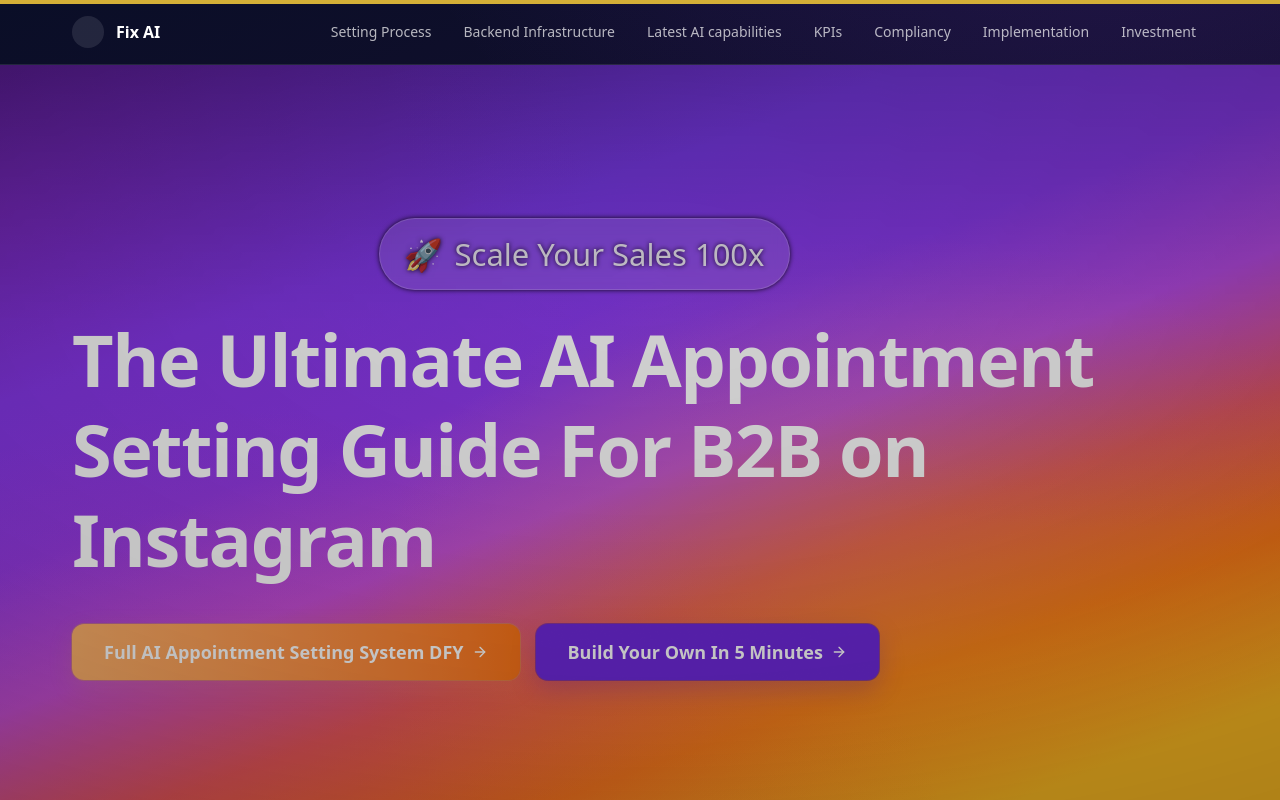
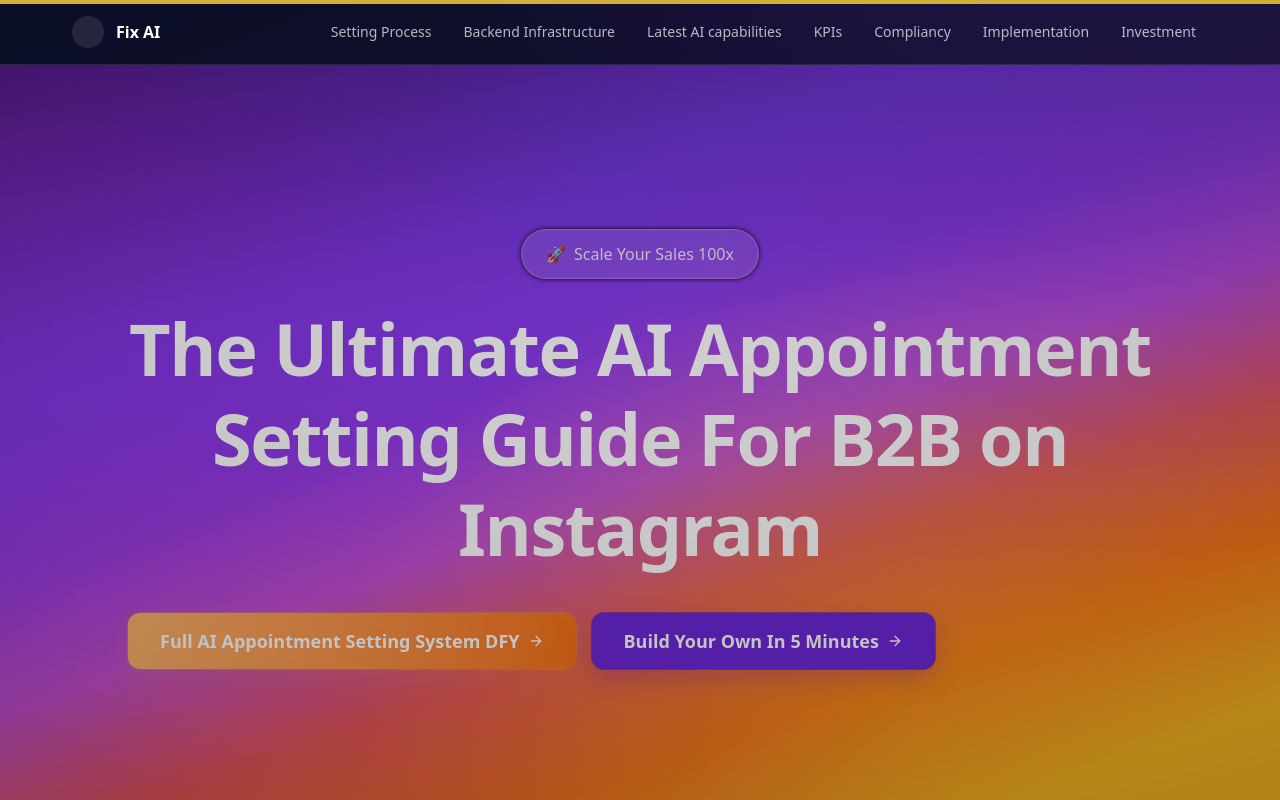
Before and after one commit to FixAIus/ultimate_Resource, a Next.js app: page / in a window 1280 px wide. Shown: the top 800 px of the page. Built offline with nearby package versions, Linux system fonts and the light colour scheme; no server answers.

Commit message:
feat(hero): center align promo pill, increase size by ~7px, add 5px black glow

```diff
--- a/src/components/sections/Hero.tsx
+++ b/src/components/sections/Hero.tsx
@@ -9,15 +9,10 @@ export function Hero() {
     <section className="relative hero-gradient grain-overlay min-h-[92vh] flex items-center pt-32 pb-24">
       <div className="max-w-content mx-auto container-px w-full">
         <div className="grid lg:grid-cols-12 gap-8 items-center">
-          <div className="lg:col-span-12 max-w-5xl">
-            <div className="w-full flex justify-center">
-              <div
-                className="inline-flex items-center gap-3 rounded-full px-6 py-3 bg-white/10 backdrop-blur border border-white/20 text-white/90 mb-6 shadow-[inset_0_0_0_1px_rgba(255,255,255,0.06)]"
-                style={{ fontSize: "calc(1rem + 15px)", boxShadow: "0 0 5px rgba(0,0,0,0.85)", textShadow: "0 0 5px rgba(0,0,0,0.85)" }}
-              >
-                <span>🚀</span>
-                <span>Scale Your Sales 100x</span>
-              </div>
+          <div className="lg:col-span-12 max-w-5xl mx-auto text-center">
+            <div className="inline-flex items-center gap-2 rounded-full px-6 py-3 bg-white/10 backdrop-blur border border-white/20 text-base text-white/90 mb-6 shadow-[inset_0_0_0_1px_rgba(255,255,255,0.06),0_0_5px_rgba(0,0,0,0.9)]" style={{ boxShadow: "inset 0 0 0 1px rgba(255,255,255,0.06), 0 0 5px rgba(0,0,0,0.9)" }}>
+              <span>🚀</span>
+              <span>Scale Your Sales 100x</span>
             </div>
             <motion.h1
               initial={{ opacity: 0, y: 16 }}
```
